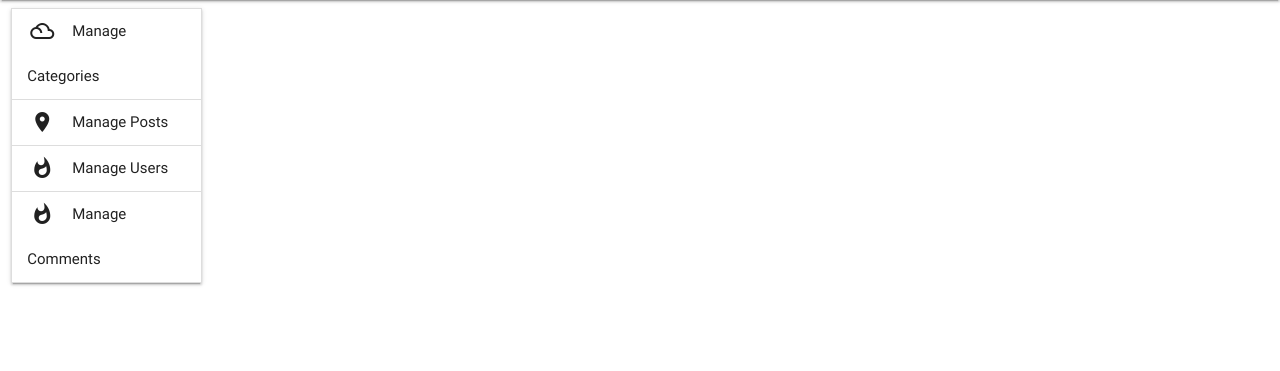
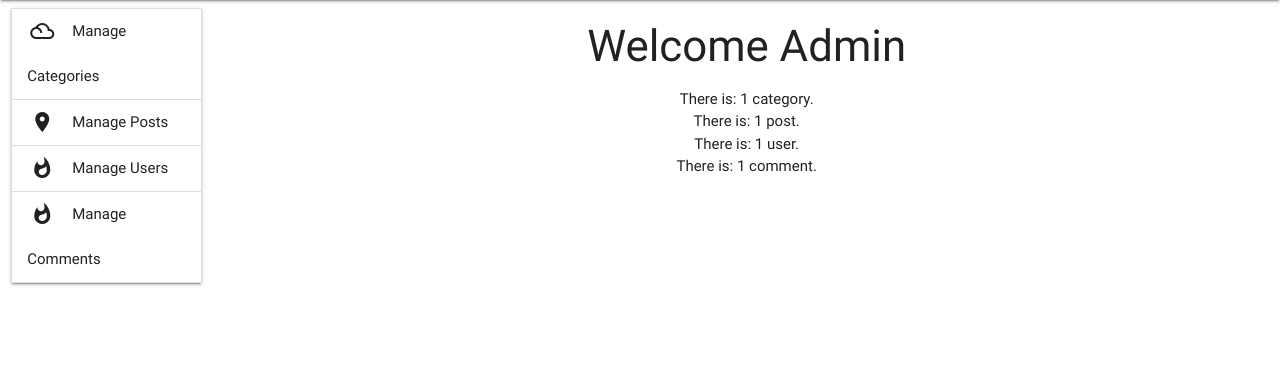
Before and after one commit to nguyenminhtu/btlphp, a PHP site: page / in a window 1280 px wide. Shown: the part 64-435 px from the top of the page. Run offline with PHP 8.4, Linux system fonts and the light colour scheme; tables that the repository leaves empty or names only in its code hold one stand-in row (values such as "Sample post").

Commit message:
Show index admin

```diff
--- a/admin/includes/connect.php
+++ b/admin/includes/connect.php
@@ -1,5 +1,11 @@
 <?php
 
+$dbc = mysqli_connect("localhost", "root", "", "btlphp");
 
+if (!$dbc) {
+    trigger_error("Could not connect to database ! /n" . mysqli_connect_error());
+} else {
+    mysqli_set_charset($dbc, 'utf-8');
+}
 
 ?>
--- a/admin/includes/functions.php
+++ b/admin/includes/functions.php
@@ -1,5 +1,67 @@
 <?php
 
-define("BASE_URL", "http://mycms.dev/admin")
+define("BASE_URL", "http://mycms.dev/admin");
+
+function confirm_query($r, $q) {
+    if (!$r) {
+        die("Loi khi thuc hien query! Query is: \n" . $q);
+    }
+}
+
+function count_category() {
+    global $dbc;
+    $q = "SELECT COUNT(cid) FROM category";
+    $r = mysqli_query($dbc, $q);
+    confirm_query($r, $q);
+
+    if (mysqli_num_rows($r) > 0) {
+        list($kq) = mysqli_fetch_array($r, MYSQLI_NUM);
+        return $kq;
+    } else {
+        return null;
+    }
+}
+
+function count_post() {
+    global $dbc;
+    $q = "SELECT COUNT(pid) FROM post";
+    $r = mysqli_query($dbc, $q) ;
+    confirm_query($r, $q);
+
+    if (mysqli_num_rows($r) > 0) {
+        list($kq) = mysqli_fetch_array($r, MYSQLI_NUM);
+        return $kq;
+    } else {
+        return null;
+    }
+}
+
+function count_user() {
+    global $dbc;
+    $q = "SELECT COUNT(uid) FROM user";
+    $r = mysqli_query($dbc, $q);
+    confirm_query($r, $q);
+
+    if (mysqli_num_rows($r) > 0) {
+        list($kq) = mysqli_fetch_array($r, MYSQLI_NUM);
+        return $kq;
+    } else {
+        return null;
+    }
+}
+
+function count_comment() {
+    global $dbc;
+    $q = "SELECT COUNT(cmid) FROM comment";
+    $r = mysqli_query($dbc, $q);
+    confirm_query($r, $q);
+
+    if (mysqli_num_rows($r) > 0) {
+        list($kq) = mysqli_fetch_array($r, MYSQLI_NUM);
+        return $kq;
+    } else {
+        return null;
+    }
+}
 
 ?>
--- a/admin/includes/navigation.php
+++ b/admin/includes/navigation.php
@@ -1,4 +1,5 @@
 <?php
+require_once "includes/connect.php";
 require_once("includes/functions.php");
 ?>
 
--- a/admin/index.php
+++ b/admin/index.php
@@ -9,8 +9,43 @@ require_once("includes/navigation.php");
                 require_once "includes/sidebar.php";
             ?>
 
-            <div class="col m10">
+            <div class="col m10 center-align">
+                <h3 class="center-align">Welcome Admin</h3>
+                <p>There is:
+                    <?php
+                    if (count_category() != null) {
+                        echo count_category();
+                    }
+                    ?>
+                    category.
+                </p>
 
+                <p>There is:
+                    <?php
+                    if (count_post() != null) {
+                        echo count_post();
+                    }
+                    ?>
+                    post.
+                </p>
+
+                <p>There is:
+                    <?php
+                    if (count_user() != null) {
+                        echo count_user();
+                    }
+                    ?>
+                    user.
+                </p>
+
+                <p>There is:
+                    <?php
+                    if (count_comment() != null) {
+                        echo count_comment();
+                    }
+                    ?>
+                    comment.
+                </p>
             </div>
         </div>
     </div>
```
